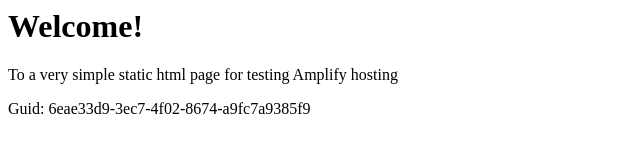
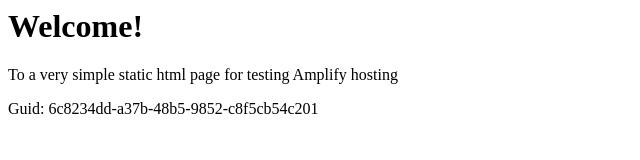
Before and after one commit to aws-aemilia-icn/Github-PR-Commit-Integration-Test-DoNotTouch-GitHubWebhookPushCanaryTest-v1-prod-ap-northeast-2, a website: page src/index.html in a window 1280 px wide. Shown: the full height of the page, 0-640 px from the left. Drawn offline with Linux system fonts and the light colour scheme.

Commit message:
commit from integ tests

```diff
--- a/src/index.html
+++ b/src/index.html
@@ -12,6 +12,6 @@
 <body>
     <h1>Welcome!</h1>
     <p>To a very simple static html page for testing Amplify hosting</p>
-    <p>Guid: 6eae33d9-3ec7-4f02-8674-a9fc7a9385f9</p></body>
+    <p>Guid: 6c8234dd-a37b-48b5-9852-c8f5cb54c201</p></body>
 
 </html>
```
